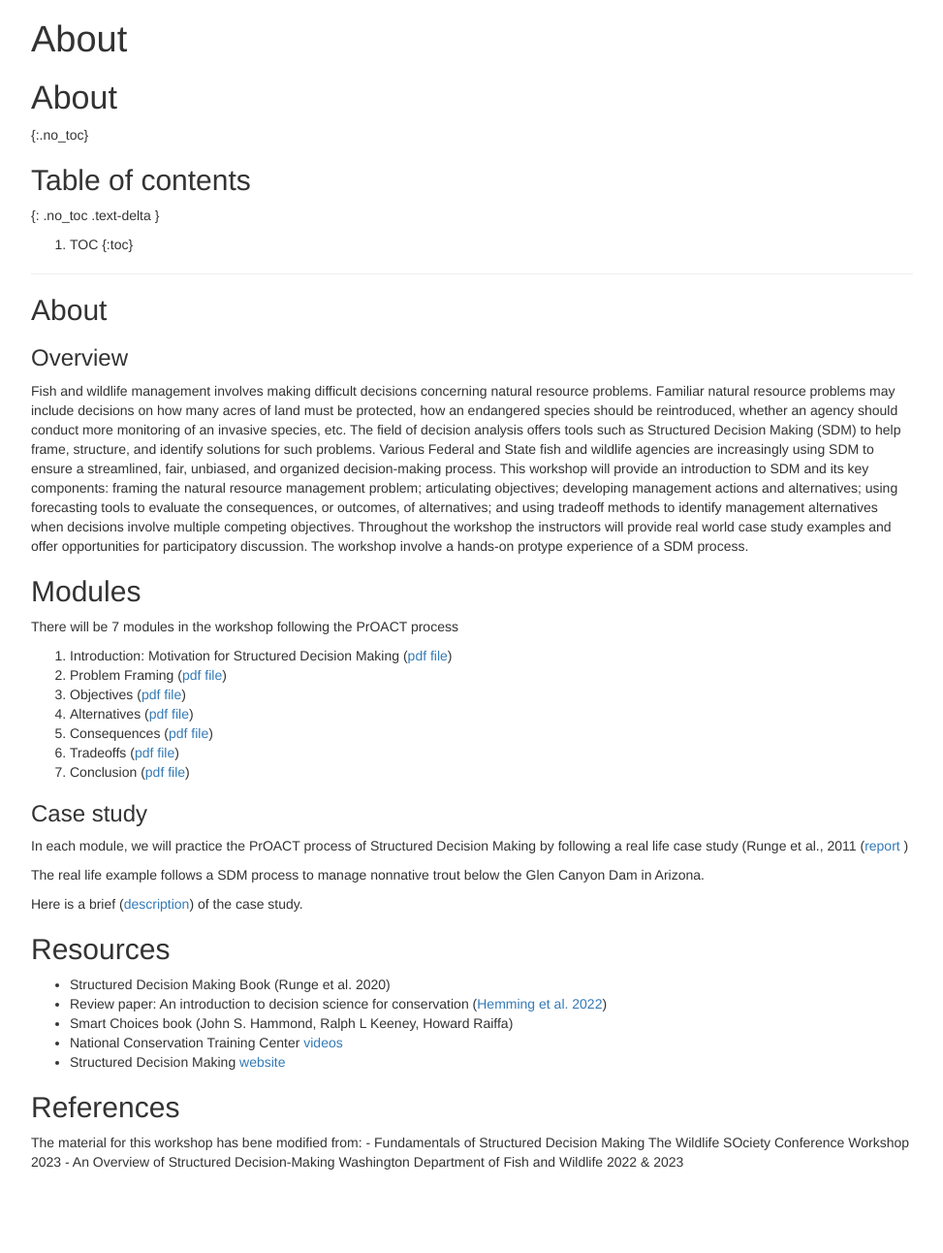
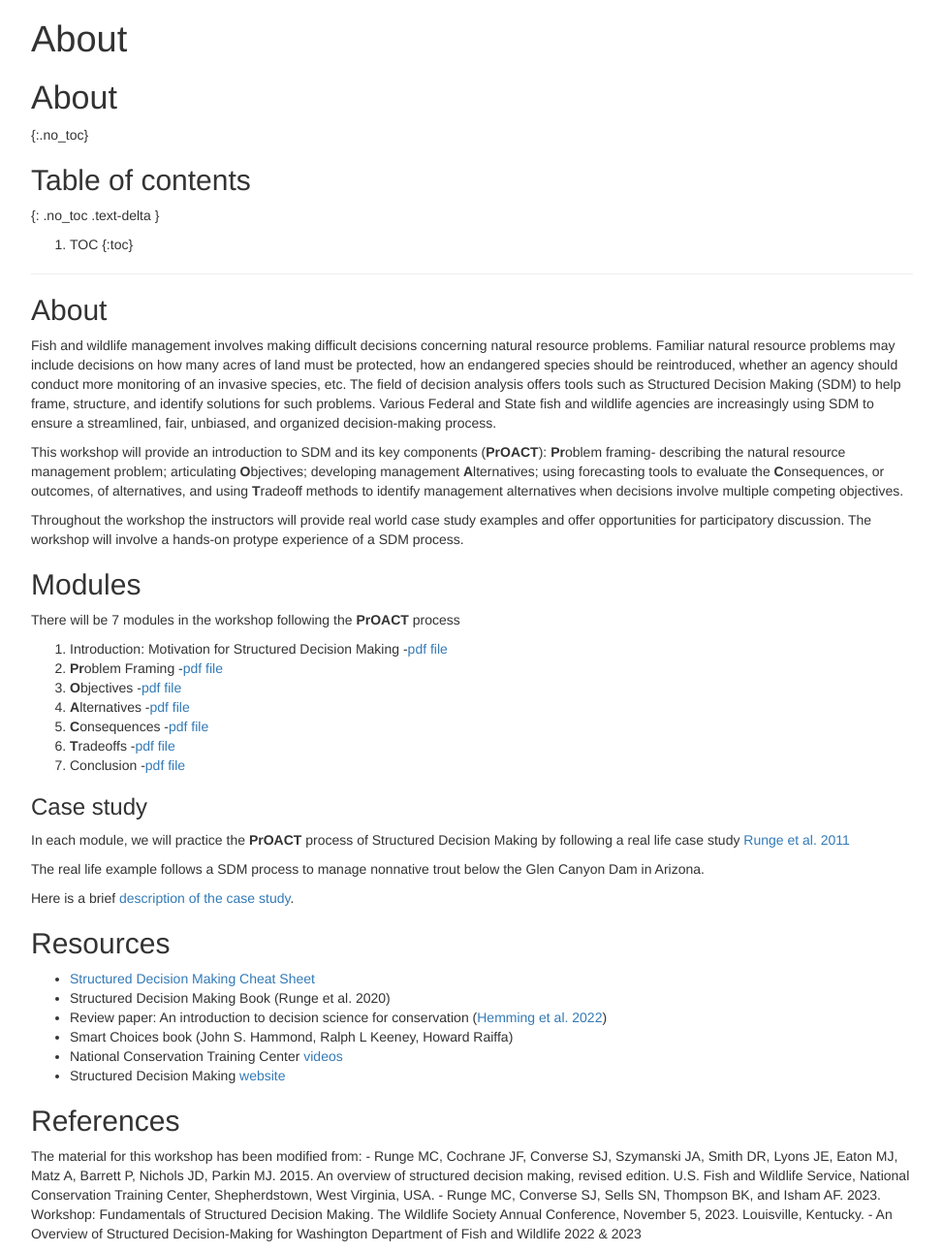
Before and after one commit to briellekwarta19/SDMworkshop_MidwestFW_2025, a Jekyll site: the page about.html, which Jekyll copies as it is, in a window 1280 px wide. Shown: the whole page at 97% size, without its empty margins (153-1126 px from the left). Built offline with Jekyll 4.4.1, drawn with Linux system fonts in a browser that asks for light colours; before the commit the page ends 1218 px from its top, so only the background shows below that.

Commit message:
Adding cheat sheet

```diff
--- a/about.html
+++ b/about.html
@@ -366,8 +366,6 @@ display: none;
 </div>
 <div id="about-1" class="section level2">
 <h2>About</h2>
-<div id="overview" class="section level3">
-<h3>Overview</h3>
 <p>Fish and wildlife management involves making difficult decisions
 concerning natural resource problems. Familiar natural resource problems
 may include decisions on how many acres of land must be protected, how
@@ -377,46 +375,53 @@ decision analysis offers tools such as Structured Decision Making (SDM)
 to help frame, structure, and identify solutions for such problems.
 Various Federal and State fish and wildlife agencies are increasingly
 using SDM to ensure a streamlined, fair, unbiased, and organized
-decision-making process. This workshop will provide an introduction to
-SDM and its key components: framing the natural resource management
-problem; articulating objectives; developing management actions and
-alternatives; using forecasting tools to evaluate the consequences, or
-outcomes, of alternatives; and using tradeoff methods to identify
-management alternatives when decisions involve multiple competing
-objectives. Throughout the workshop the instructors will provide real
-world case study examples and offer opportunities for participatory
-discussion. The workshop involve a hands-on protype experience of a SDM
+decision-making process.</p>
+<p>This workshop will provide an introduction to SDM and its key
+components (<strong>PrOACT</strong>): <strong>Pr</strong>oblem framing-
+describing the natural resource management problem; articulating
+<strong>O</strong>bjectives; developing management
+<strong>A</strong>lternatives; using forecasting tools to evaluate the
+<strong>C</strong>onsequences, or outcomes, of alternatives, and using
+<strong>T</strong>radeoff methods to identify management alternatives
+when decisions involve multiple competing objectives.</p>
+<p>Throughout the workshop the instructors will provide real world case
+study examples and offer opportunities for participatory discussion. The
+workshop will involve a hands-on protype experience of a SDM
 process.</p>
-</div>
 </div>
 <div id="modules" class="section level2">
 <h2>Modules</h2>
-<p>There will be 7 modules in the workshop following the PrOACT
-process</p>
+<p>There will be 7 modules in the workshop following the
+<strong>PrOACT</strong> process</p>
 <ol style="list-style-type: decimal">
-<li>Introduction: Motivation for Structured Decision Making (<a href="01_Introduction.pdf">pdf file</a>)</li>
-<li>Problem Framing (<a href="02_ProblemFraming.pdf">pdf file</a>)</li>
-<li>Objectives (<a href="03_Objectives.pdf">pdf file</a>)</li>
-<li>Alternatives (<a href="04_Alternatives.pdf">pdf file</a>)</li>
-<li>Consequences (<a href="05_Consequences.pdf">pdf file</a>)</li>
-<li>Tradeoffs (<a href="06_Tradeoffs.pdf">pdf file</a>)</li>
-<li>Conclusion (<a href="07_Conclusions.pdf">pdf file</a>)</li>
+<li>Introduction: Motivation for Structured Decision Making -<a href="01_Introduction.pdf">pdf file</a></li>
+<li><strong>Pr</strong>oblem Framing -<a href="02_ProblemFraming.pdf">pdf file</a></li>
+<li><strong>O</strong>bjectives -<a href="03_Objectives.pdf">pdf
+file</a></li>
+<li><strong>A</strong>lternatives -<a href="04_Alternatives.pdf">pdf
+file</a></li>
+<li><strong>C</strong>onsequences -<a href="05_Consequences.pdf">pdf
+file</a></li>
+<li><strong>T</strong>radeoffs -<a href="06_Tradeoffs.pdf">pdf
+file</a></li>
+<li>Conclusion -<a href="07_Conclusions.pdf">pdf file</a></li>
 </ol>
 <div id="case-study" class="section level3">
 <h3>Case study</h3>
-<p>In each module, we will practice the PrOACT process of Structured
-Decision Making by following a real life case study (Runge et al., 2011
-(<a href="https://pubs.usgs.gov/of/2011/1012/pdf/ofr20111012.pdf">report</a>
-)</p>
+<p>In each module, we will practice the <strong>PrOACT</strong> process
+of Structured Decision Making by following a real life case study <a href="https://pubs.usgs.gov/of/2011/1012/pdf/ofr20111012.pdf">Runge et
+al. 2011</a></p>
 <p>The real life example follows a SDM process to manage nonnative trout
 below the Glen Canyon Dam in Arizona.</p>
-<p>Here is a brief (<a href="CaseStudyDescription.pdf">description</a>)
-of the case study.</p>
+<p>Here is a brief <a href="CaseStudyDescription.pdf">description of the
+case study</a>.</p>
 </div>
 </div>
 <div id="resources" class="section level2">
 <h2>Resources</h2>
 <ul>
+<li><a href="SDMworksheet.pdf">Structured Decision Making Cheat
+Sheet</a></li>
 <li>Structured Decision Making Book (Runge et al. 2020)</li>
 <li>Review paper: An introduction to decision science for conservation
 (<a href="https://conbio.onlinelibrary.wiley.com/doi/pdfdirect/10.1111/cobi.13868">Hemming
@@ -429,10 +434,16 @@ Raiffa)</li>
 </div>
 <div id="references" class="section level2">
 <h2>References</h2>
-<p>The material for this workshop has bene modified from: - Fundamentals
-of Structured Decision Making The Wildlife SOciety Conference Workshop
-2023 - An Overview of Structured Decision-Making Washington Department
-of Fish and Wildlife 2022 &amp; 2023</p>
+<p>The material for this workshop has been modified from: - Runge MC,
+Cochrane JF, Converse SJ, Szymanski JA, Smith DR, Lyons JE, Eaton MJ,
+Matz A, Barrett P, Nichols JD, Parkin MJ. 2015. An overview of
+structured decision making, revised edition. U.S. Fish and Wildlife
+Service, National Conservation Training Center, Shepherdstown, West
+Virginia, USA. - Runge MC, Converse SJ, Sells SN, Thompson BK, and Isham
+AF. 2023. Workshop: Fundamentals of Structured Decision Making. The
+Wildlife Society Annual Conference, November 5, 2023. Louisville,
+Kentucky. - An Overview of Structured Decision-Making for Washington
+Department of Fish and Wildlife 2022 &amp; 2023</p>
 </div>
 </div>
 
```
Also changed, not shown: about.md (+1 -0 lines), 1 other file.
